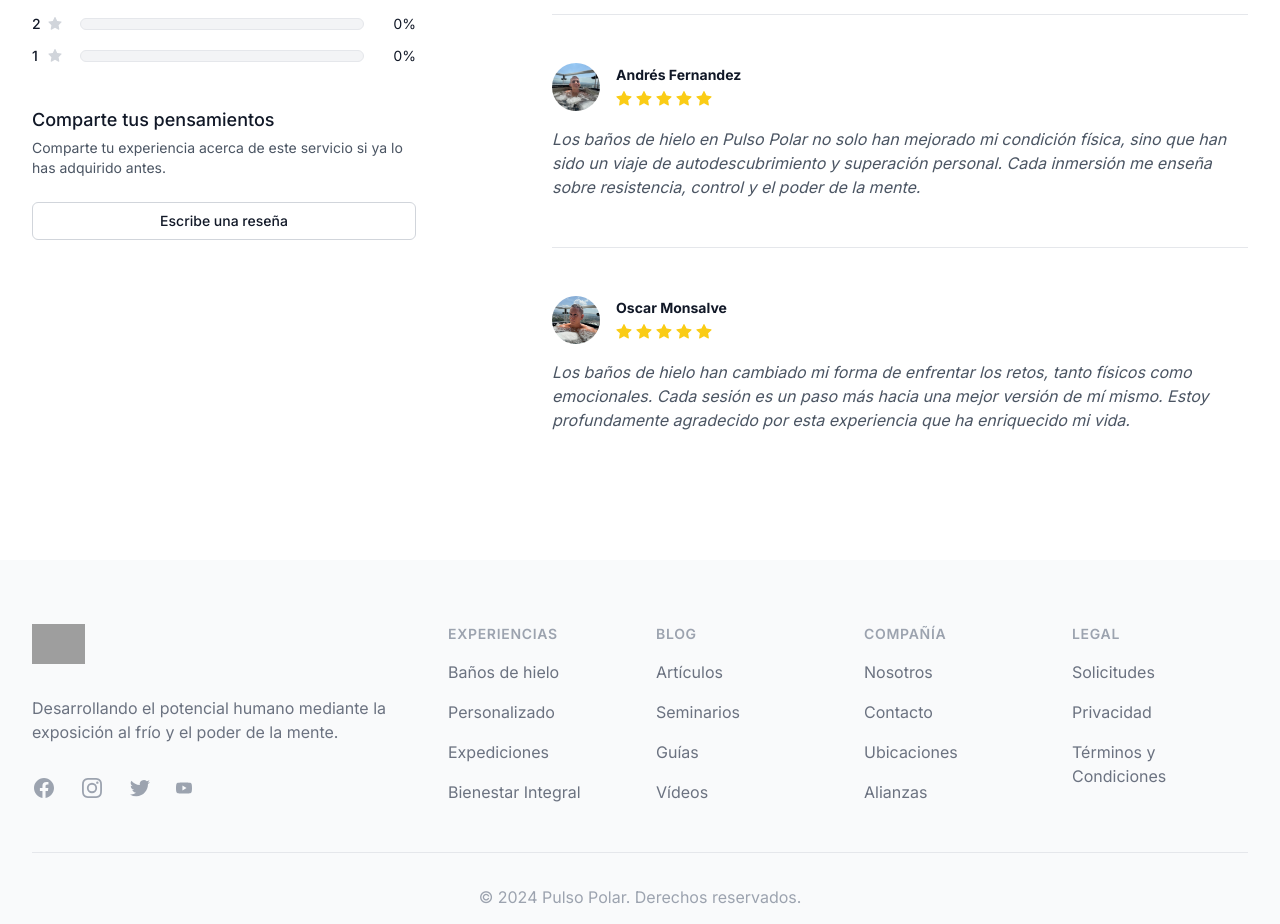
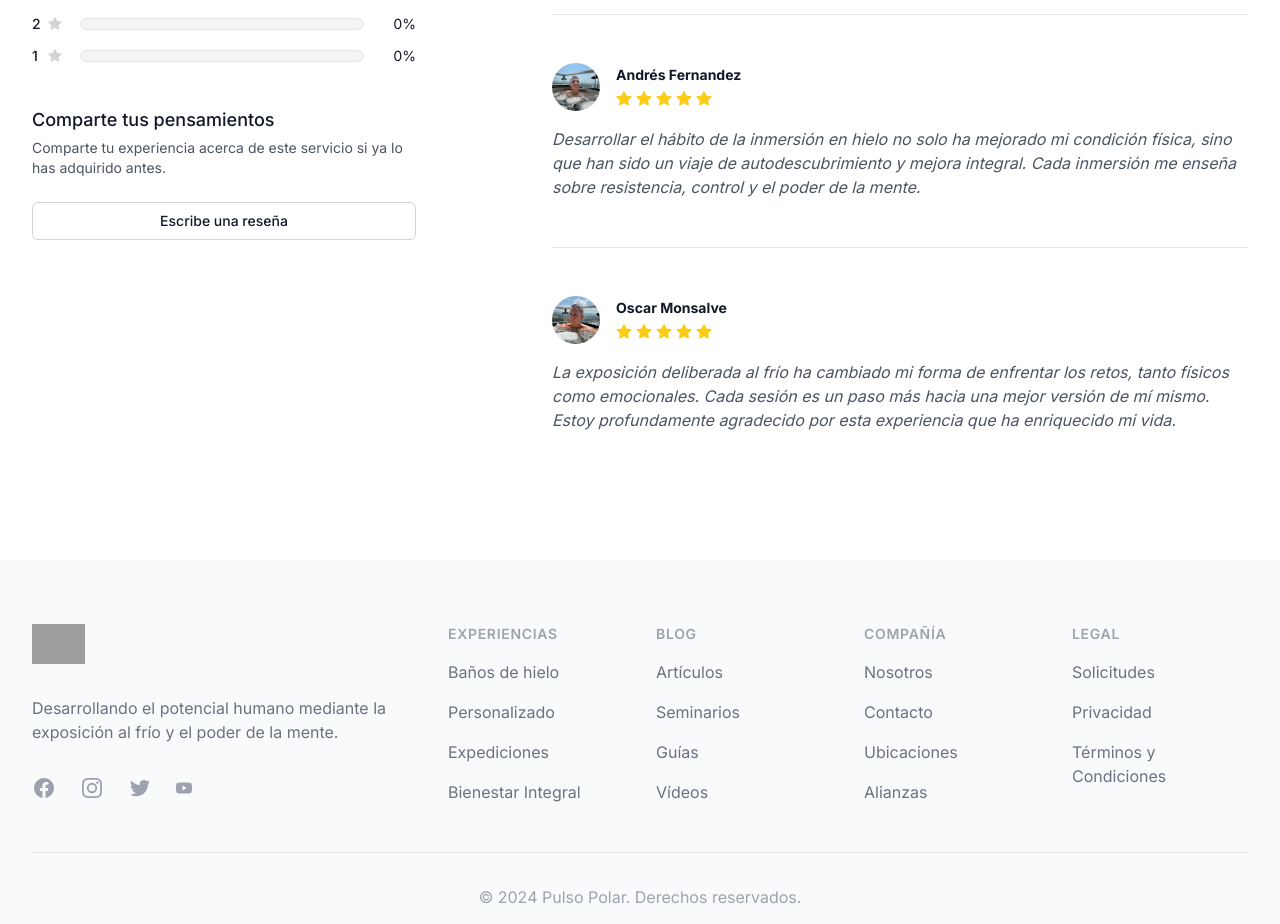
Before and after one commit to edwardramirez31/pulso-polar-frontend, a Next.js app: page /experiencias/inmersion-glacial in a window 1280 px wide. Shown: the part 2504-3428 px from the top of the page. Built offline with nearby package versions, Linux system fonts and the light colour scheme; grey boxes are pictures that could not be loaded.

Commit message:
fix: navbar

```diff
--- a/app/experiencias/inmersion-glacial/page.tsx
+++ b/app/experiencias/inmersion-glacial/page.tsx
@@ -74,7 +74,7 @@ const reviews = {
       id: 1,
       rating: 5,
       content: `
-        <p>Los baños de hielo en Pulso Polar no solo han mejorado mi condición física, sino que han sido un viaje de autodescubrimiento y superación personal. Cada inmersión me enseña sobre resistencia, control y el poder de la mente.</p>
+        <p>Desarrollar el hábito de la inmersión en hielo no solo ha mejorado mi condición física, sino que han sido un viaje de autodescubrimiento y mejora integral. Cada inmersión me enseña sobre resistencia, control y el poder de la mente.</p>
       `,
       author: 'Andrés Fernandez',
       avatarSrc:
@@ -84,7 +84,7 @@ const reviews = {
       id: 1,
       rating: 5,
       content: `
-        <p>Los baños de hielo han cambiado mi forma de enfrentar los retos, tanto físicos como emocionales. Cada sesión es un paso más hacia una mejor versión de mí mismo. Estoy profundamente agradecido por esta experiencia que ha enriquecido mi vida.</p>
+        <p>La exposición deliberada al frío ha cambiado mi forma de enfrentar los retos, tanto físicos como emocionales. Cada sesión es un paso más hacia una mejor versión de mí mismo. Estoy profundamente agradecido por esta experiencia que ha enriquecido mi vida.</p>
       `,
       author: 'Oscar Monsalve',
       avatarSrc:
```
